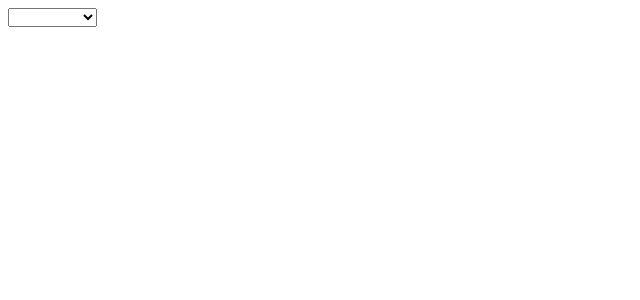
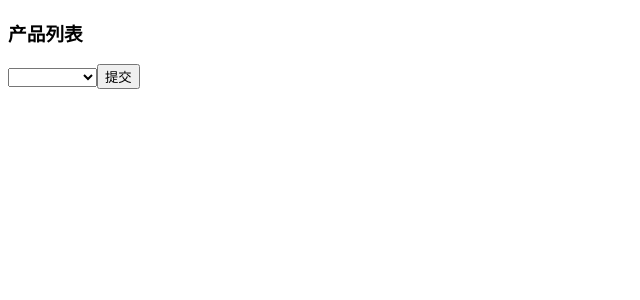
Before and after one commit to TraingForNewGrads/vue-project, a Vue app: page / in a window 1280 px wide. Shown: the top 300 px of the page, without its empty margins (0-640 px from the left). Built offline with nearby package versions, Linux system fonts and the light colour scheme.

Commit message:
feat: implement call backend api

```diff
--- a/src/App.vue
+++ b/src/App.vue
@@ -7,19 +7,62 @@ export default {
         {id: 'property-insurance', name: '财产险产品'},
         {id: 'health-insurance', name: '健康险产品'}
       ],
-      selectedProduct: {id: '', name: ''}
+      selectedProduct: {id: '', name: ''},
+      inputParam: null
+    }
+  },
+  methods: {
+    submit() {
+      console.log("product", this.selectedProduct)
+      console.log("input param", this.inputParam)
+      let data;
+      switch (this.selectedProduct.id) {
+        case "dread-disease-insurance":
+          data = {
+            gender: this.inputParam
+          }
+          break
+        case "property-insurance":
+          data = {
+            value: this.inputParam
+          }
+          break
+        case "health-insurance":
+          data = {
+            age: this.inputParam
+          }
+          break
+        default:
+          alert("wrong type of product")
+      }
+      fetch('/api/' + this.selectedProduct.id, {
+        method: 'POST',
+        headers: {
+          'Content-Type': 'application/json',
+        },
+        body: JSON.stringify(data),
+      })
+          .then((data) => {
+            if(data.status !== 200) {
+              data.text().then(error => alert("异常: " + error))
+            } else {
+              data.json().then(data => alert("保费：" + data.totalAmount))
+            }
+          })
     }
   }
 }
 </script>
 
 <template>
+  <h3>产品列表</h3>
   <select v-model="selectedProduct">
-    <option v-for="product in products" :value="product"> {{product.name}} </option>
+    <option v-for="product in products" :value="product"> {{ product.name }}</option>
   </select>
-  <h3 v-if="selectedProduct.id === 'dread-disease-insurance'">请输入性别</h3>
-  <h3 v-if="selectedProduct.id === 'property-insurance'">请输入房价</h3>
-  <h3 v-if="selectedProduct.id === 'health-insurance'">请输入年龄</h3>
+  <div v-if="selectedProduct.id === 'dread-disease-insurance'">请输入性别：<input v-model="inputParam"></div>
+  <div v-if="selectedProduct.id === 'property-insurance'">请输入房价：<input v-model="inputParam"></div>
+  <div v-if="selectedProduct.id === 'health-insurance'">请输入年龄：<input v-model="inputParam"></div>
+  <button @click="submit">提交</button>
 </template>
 
 <style>
--- a/vite.config.js
+++ b/vite.config.js
@@ -10,5 +10,14 @@ export default defineConfig({
     alias: {
       '@': fileURLToPath(new URL('./src', import.meta.url))
     }
+  },
+  server: {
+    proxy: {
+      '/api': {
+        target: 'http://localhost:8080',
+        changeOrigin: true,
+        rewrite: (path) => path.replace(/^\/api/, '/')
+      },
+    }
   }
 })
```
